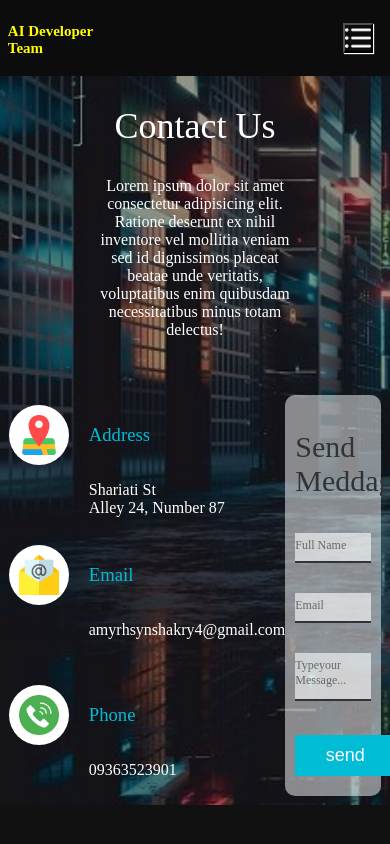
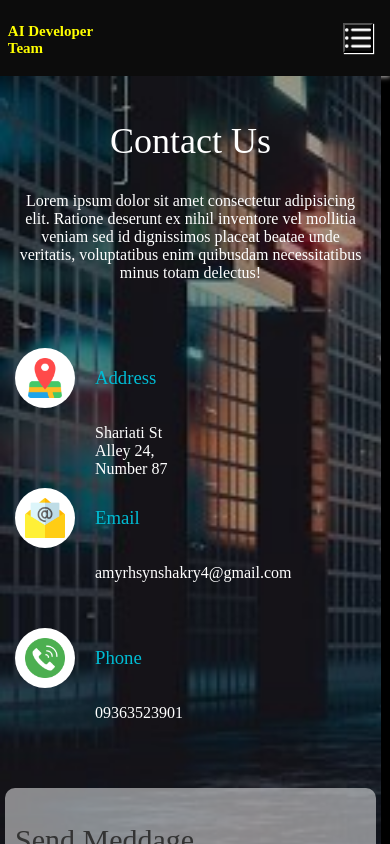
Before and after one commit to github-amirhossein/simple-dev-blog, a React (Vite) app: page /contact in a window 390 px wide. Shown: the top 844 px of the page. Built offline with nearby package versions, Linux system fonts and the light colour scheme.

Commit message:
Update App.css

```diff
--- a/src/App.css
+++ b/src/App.css
@@ -614,6 +614,7 @@ z-index:99 ;
 .contact{
     position: fixed;
     position: relative;
+    height: 660px;
     min-height: 670px;
     padding: 0px 100px ;
     display: flex;
@@ -747,7 +748,12 @@ z-index:99 ;
     margin-top: 10px;
 }
 
+@media only screen and (max-width:1600px) {
+    .contact{
+        height: 750px;
+    }
 
+}
 
 
 
@@ -910,6 +916,9 @@ z-index:99 ;
     height: 350px;
     width: 100%;
 }
+.contact{
+    padding: 25px;
+}
 
 
 
@@ -1011,6 +1020,17 @@ z-index:99 ;
         font-size: 75%;
         font-weight: 600;
     }
+    .container{
+        flex-direction: column;
+    }
+    .container .contactinfo{
+        margin-bottom: 40px;
+        width: 100%;
+    }
+    .container .contactform{
+        width: 100%;
+    }
+
 
 }
 @media only screen and (max-width:535px) {
@@ -1290,8 +1310,16 @@ z-index:99 ;
     .lia{
         margin: 10px !important;
     }
+    .container .contactinfo .box .text p{
+        width: 90px;
+        font-size: 16px;
+    }
 
-
+    .contact{
+        width: 90%;
+        height: 1100px;
+        padding: 15px;
+    }
 
 
 
```
